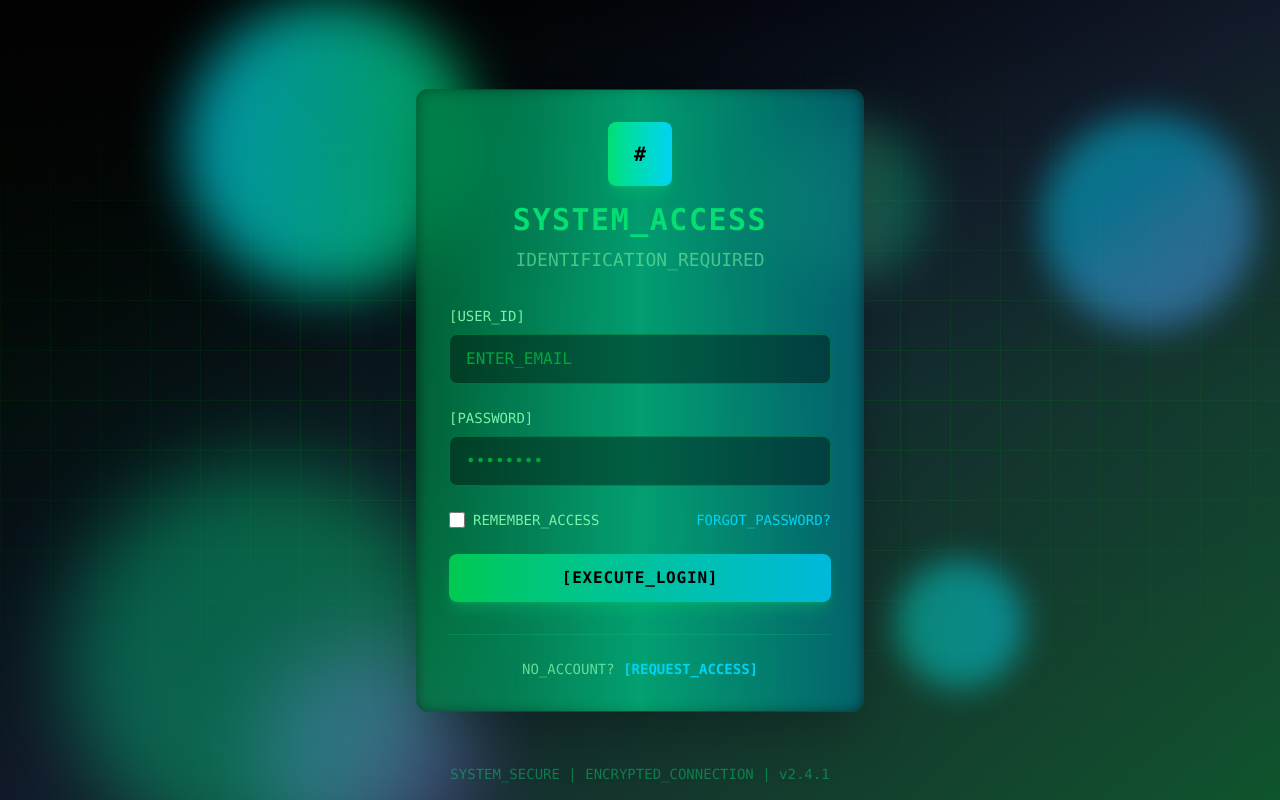
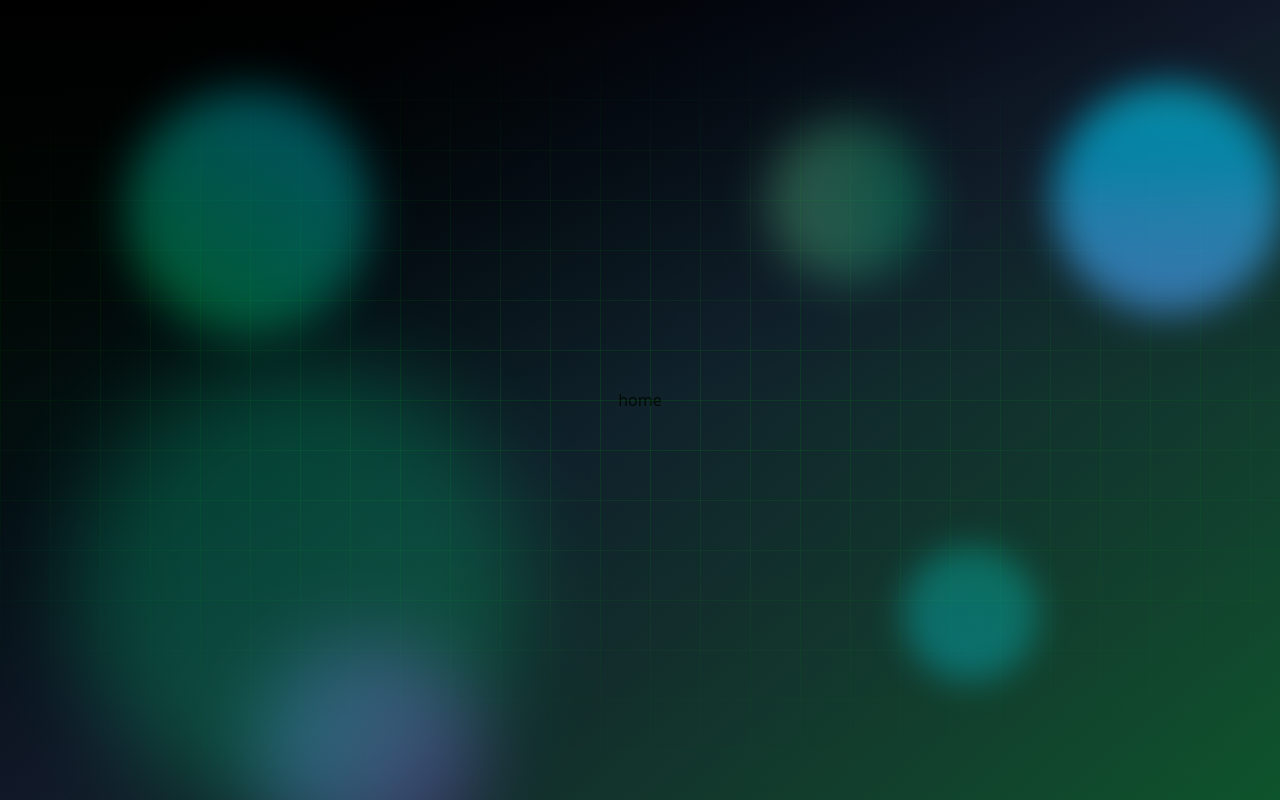
Before and after one commit to salmaelakhal/mern-authentication-system, a React app in the folder frontend/: page / in a window 1280 px wide. Built offline with nearby package versions, Linux system fonts and the light colour scheme; the HTML template or start-up script is replaced by a standard one.

Commit message:
chore: minor update to trigger GitHub contribution

```diff
--- a/frontend/src/App.jsx
+++ b/frontend/src/App.jsx
@@ -75,7 +75,7 @@ function App() {
       />
 
       <Routes>
-        <Route path='/' element={<LoginPage />} />
+        <Route path='/' element={"home "} />
         <Route path='/signup' element={<SignUpPage />} />
         <Route path='/login' element={<LoginPage />} />
       </Routes>
--- a/frontend/src/pages/LoginPage.jsx
+++ b/frontend/src/pages/LoginPage.jsx
@@ -8,7 +8,7 @@ function LoginPage() {
 
       {/* Contenu principal */}
       <div className="relative z-10 w-full max-w-md mx-4">
-        <div className="bg-black/60 backdrop-blur-md rounded-xl border border-green-400/30 shadow-2xl p-8 relative overflow-hidden">
+        <div className="bg-green/60 backdrop-blur-md rounded-xl border border-green-400/30 shadow-2xl p-8 relative overflow-hidden">
           {/* Effet de bordure animée */}
           <div className="absolute inset-0 rounded-xl bg-gradient-to-r from-green-400/0 via-green-400/50 to-green-400/0 animate-pulse-slow"></div>
           <div className="absolute -inset-1 bg-gradient-to-r from-green-400 to-cyan-400 rounded-xl blur opacity-30 animate-pulse"></div>
@@ -17,13 +17,13 @@ function LoginPage() {
             {/* Logo/Header */}
             <div className="text-center mb-8">
               <div className="w-16 h-16 bg-gradient-to-r from-green-400 to-cyan-400 rounded-lg mx-auto mb-4 flex items-center justify-center shadow-lg shadow-green-400/25">
-                <span className="text-black font-bold text-xl font-mono">#</span>
+                <span className="text-green font-bold text-xl font-mono">#</span>
               </div>
               <h1 className="text-3xl font-bold text-green-400 mb-2 font-mono tracking-wider">
                 SYSTEM_ACCESS
               </h1>
               <p className="text-green-300/80 text-lg font-mono animate-pulse">
-                IDENTIFICATION_REQUIRED
+                IDENTIFICATION_REQUIgreen
               </p>
             </div>
 
@@ -35,7 +35,7 @@ function LoginPage() {
                 </label>
                 <input
                   type="email"
-                  className="w-full px-4 py-3 bg-black/40 border border-green-400/30 rounded-lg text-green-400 font-mono placeholder-green-600 focus:outline-none focus:ring-2 focus:ring-green-400/50 focus:border-green-400 transition-all duration-300"
+                  className="w-full px-4 py-3 bg-green/40 border border-green-400/30 rounded-lg text-green-400 font-mono placeholder-green-600 focus:outline-none focus:ring-2 focus:ring-green-400/50 focus:border-green-400 transition-all duration-300"
                   placeholder="ENTER_EMAIL"
                 />
               </div>
@@ -46,7 +46,7 @@ function LoginPage() {
                 </label>
                 <input
                   type="password"
-                  className="w-full px-4 py-3 bg-black/40 border border-green-400/30 rounded-lg text-green-400 font-mono placeholder-green-600 focus:outline-none focus:ring-2 focus:ring-green-400/50 focus:border-green-400 transition-all duration-300"
+                  className="w-full px-4 py-3 bg-green/40 border border-green-400/30 rounded-lg text-green-400 font-mono placeholder-green-600 focus:outline-none focus:ring-2 focus:ring-green-400/50 focus:border-green-400 transition-all duration-300"
                   placeholder="••••••••"
                 />
               </div>
@@ -55,7 +55,7 @@ function LoginPage() {
                 <label className="flex items-center">
                   <input
                     type="checkbox"
-                    className="w-4 h-4 text-green-400 bg-black/40 border-green-400/30 rounded focus:ring-green-400/50"
+                    className="w-4 h-4 text-green-400 bg-green/40 border-green-400/30 rounded focus:ring-green-400/50"
                   />
                   <span className="ml-2 text-sm text-green-300 font-mono">REMEMBER_ACCESS</span>
                 </label>
@@ -66,7 +66,7 @@ function LoginPage() {
 
               <button
                 type="submit"
-                className="w-full bg-gradient-to-r from-green-500 to-cyan-500 hover:from-green-600 hover:to-cyan-600 text-black font-bold py-3 px-4 rounded-lg transition-all duration-300 transform hover:scale-[1.02] focus:outline-none focus:ring-2 focus:ring-green-400/50 shadow-lg shadow-green-400/25 font-mono tracking-wider"
+                className="w-full bg-gradient-to-r from-green-500 to-cyan-500 hover:from-green-600 hover:to-cyan-600 text-green font-bold py-3 px-4 rounded-lg transition-all duration-300 transform hover:scale-[1.02] focus:outline-none focus:ring-2 focus:ring-green-400/50 shadow-lg shadow-green-400/25 font-mono tracking-wider"
               >
                 [EXECUTE_LOGIN]
               </button>
```
